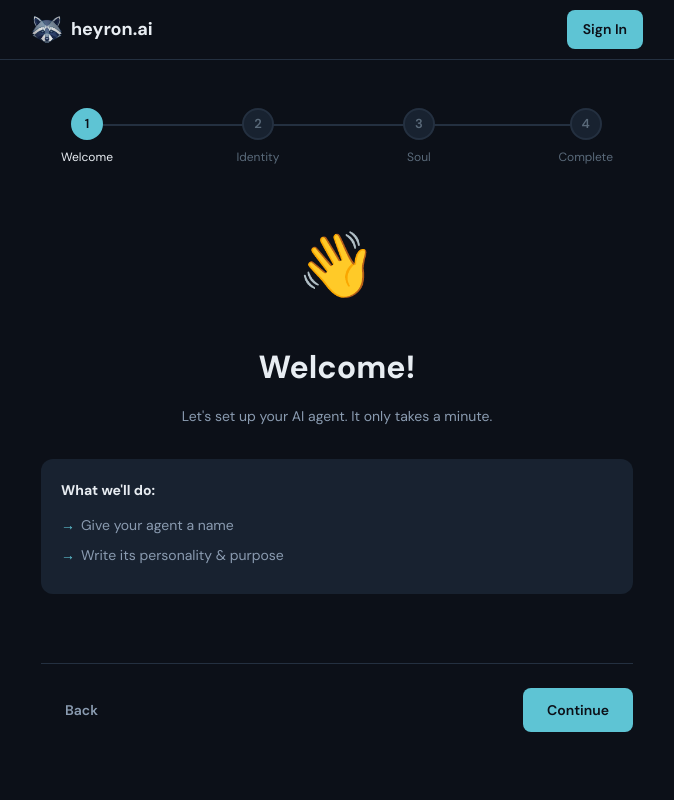
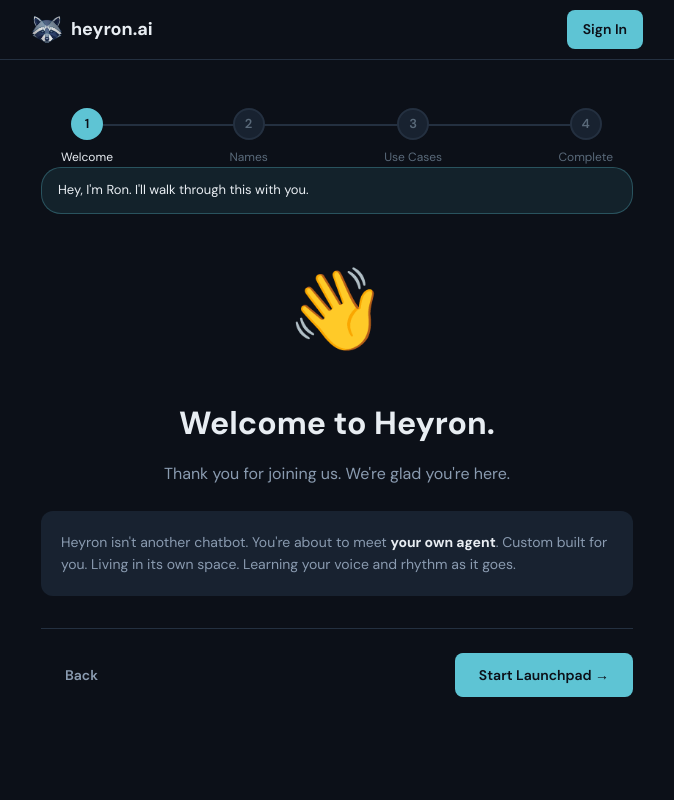
Before and after one commit to crazydc/heyron-docs, a React (Vite) app in the folder client/: page /onboarding in a window 1280 px wide. Shown: the top 800 px of the page, without its empty margins (303-977 px from the left). Built offline with nearby package versions, Linux system fonts and the light colour scheme.

Commit message:
Onboarding: Welcome, Names, Use Cases flow with Ron companion

```diff
--- a/client/src/pages/Onboarding.css
+++ b/client/src/pages/Onboarding.css
@@ -10,9 +10,26 @@
   padding: 0 var(--space-lg);
 }
 
+.ron-companion {
+  display: flex;
+  align-items: center;
+  gap: 10px;
+  padding: 12px 16px;
+  margin: 0 0 22px;
+  background: rgba(94, 196, 212, 0.1);
+  border: 1px solid rgba(94, 196, 212, 0.3);
+  border-radius: var(--radius-lg);
+  font-size: 13px;
+  color: var(--accent);
+}
+
+.ron-companion span {
+  color: var(--text-primary);
+}
+
 .onboarding-content {
-  margin: 48px 0;
-  min-height: 400px;
+  margin: 32px 0;
+  min-height: 350px;
 }
 
 .onboarding-nav {
@@ -28,7 +45,7 @@
 }
 
 .step-icon {
-  font-size: 64px;
+  font-size: 80px;
   margin-bottom: 24px;
 }
 
@@ -42,9 +59,29 @@
   margin-bottom: 12px;
 }
 
+.step-content .sub {
+  color: var(--text-secondary);
+  font-size: 16px;
+  margin-bottom: 24px;
+}
+
 .step-content > p {
   color: var(--text-secondary);
   margin-bottom: 32px;
+}
+
+.hello-body {
+  text-align: left;
+  background: var(--bg-card);
+  border-radius: var(--radius-md);
+  padding: 20px;
+  margin-top: 24px;
+  line-height: 1.6;
+  color: var(--text-secondary);
+}
+
+.hello-body strong {
+  color: var(--text-primary);
 }
 
 .form-stack {
@@ -56,35 +93,32 @@
   margin: 0 auto;
 }
 
-.what-to-expect {
-  text-align: left;
-  background: var(--bg-card);
-  border-radius: var(--radius-md);
-  padding: 20px;
-  margin-top: 32px;
+/* Usecases Grid */
+.usecases-grid {
+  display: flex;
+  flex-wrap: wrap;
+  gap: 10px;
+  justify-content: center;
 }
 
-.what-to-expect h3 {
+.usecase-chip {
+  padding: 12px 20px;
+  background: var(--bg-card);
+  border: 1px solid var(--border);
+  border-radius: var(--radius-full);
+  color: var(--text-secondary);
   font-size: 14px;
-  margin-bottom: 12px;
+  cursor: pointer;
+  transition: all 0.2s;
 }
 
-.what-to-expect ul {
-  list-style: none;
+.usecase-chip:hover {
+  border-color: var(--text-muted);
 }
 
-.what-to-expect li {
-  color: var(--text-secondary);
-  font-size: 14px;
-  margin-bottom: 8px;
-  padding-left: 20px;
-  position: relative;
-}
-
-.what-to-expect li::before {
-  content: '→';
-  position: absolute;
-  left: 0;
+.usecase-chip.selected {
+  border-color: var(--accent);
+  background: rgba(94, 196, 212, 0.1);
   color: var(--accent);
 }
 
@@ -101,15 +135,10 @@
   margin: 24px 0;
 }
 
-.summary-card h3 {
-  font-size: 14px;
-  margin-bottom: 16px;
-}
-
 .summary-card dl {
   display: grid;
-  grid-template-columns: 100px 1fr;
-  gap: 8px;
+  grid-template-columns: 80px 1fr;
+  gap: 12px;
 }
 
 .summary-card dt {
--- a/client/src/pages/Onboarding.jsx
+++ b/client/src/pages/Onboarding.jsx
@@ -10,10 +10,26 @@
 
 const STEPS = [
   { id: 0, title: 'Welcome' },
-  { id: 1, title: 'Identity' },
-  { id: 2, title: 'Soul' },
+  { id: 1, title: 'Names' },
+  { id: 2, title: 'Use Cases' },
   { id: 3, title: 'Complete' }
 ]
+
+const RON_LINES = [
+  "Hey, I'm Ron. I'll walk through this with you.",
+  "This is the part where your agent becomes yours.",
+  "Looking good. Every answer shapes how it treats you.",
+  "Almost there, this is the good part.",
+];
+
+const USECASES = [
+  { id: 'helpdesk', label: 'Customer Support' },
+  { id: 'knowledge', label: 'Knowledge Base' },
+  { id: 'assistant', label: 'Personal Assistant' },
+  { id: 'internal', label: 'Internal Tools' },
+  { id: 'sales', label: 'Sales Bot' },
+  { id: 'other', label: 'Something else' },
+];
 
 export default function Onboarding() {
   const navigate = useNavigate()
@@ -24,9 +40,17 @@
   const [formData, setFormData] = useState({
     agentName: '',
     yourName: user?.fullName || '',
-    instructions: '',
-    whoFor: ''
+    usecases: []
   })
+
+  const toggleUsecase = (id) => {
+    setFormData(prev => ({
+      ...prev,
+      usecases: prev.usecases.includes(id)
+        ? prev.usecases.filter(u => u !== id)
+        : [...prev.usecases, id]
+    }))
+  }
 
   const handleNext = () => {
     if (currentStep === STEPS.length - 1) {
@@ -48,8 +72,8 @@
   const canProceed = () => {
     switch (currentStep) {
       case 0: return true
-      case 1: return !!formData.agentName.trim()
-      case 2: return !!formData.instructions.trim()
+      case 1: return !!formData.agentName.trim() && !!formData.yourName.trim()
+      case 2: return formData.usecases.length > 0
       case 3: return true
       default: return false
     }
@@ -64,26 +88,28 @@
             current={currentStep}
           />
 
+          <div className="ron-companion">
+            <span>{RON_LINES[currentStep]}</span>
+          </div>
+
           <div className="onboarding-content">
             {currentStep === 0 && (
               <div className="step-content">
                 <div className="step-icon">👋</div>
-                <h1>Welcome{user?.fullName ? `, ${user.fullName.split(' ')[0]}` : ''}!</h1>
-                <p>Let's set up your AI agent. It only takes a minute.</p>
-                <div className="what-to-expect">
-                  <h3>What we'll do:</h3>
-                  <ul>
-                    <li>Give your agent a name</li>
-                    <li>Write its personality & purpose</li>
-                  </ul>
-                </div>
+                <h1>Welcome to Heyron.</h1>
+                <p className="sub">Thank you for joining us. We're glad you're here.</p>
+
+                <p className="hello-body">
+                  Heyron isn't another chatbot. You're about to meet <strong>your own agent</strong>.
+                  Custom built for you. Living in its own space. Learning your voice and rhythm as it goes.
+                </p>
               </div>
             )}
 
             {currentStep === 1 && (
               <div className="step-content">
-                <h2>What should we call you?</h2>
-                <p>And what name should your agent use?</p>
+                <h2>Let's give your agent a name.</h2>
+                <p>What should it call you? And what will you call it?</p>
 
                 <div className="form-stack">
                   <Input
@@ -96,7 +122,7 @@
                   <Input
                     label="Agent name"
                     name="agentName"
-                    placeholder="e.g., Ron, Assistant, Helper"
+                    placeholder="e.g., Ron, Assistant, Eloise"
                     value={formData.agentName}
                     onChange={(e) => setFormData(prev => ({ ...prev, agentName: e.target.value }))}
                   />
@@ -106,24 +132,19 @@
 
             {currentStep === 2 && (
               <div className="step-content">
-                <h2>What's your agent's purpose?</h2>
-                <p>Describe what you want your agent to do.</p>
+                <h2>What will your agent do?</h2>
+                <p>Select all that apply.</p>
 
-                <div className="form-stack">
-                  <Input
-                    label="Instructions"
-                    name="instructions"
-                    placeholder="e.g., You are a helpful assistant that answers questions about our company..."
-                    value={formData.instructions}
-                    onChange={(e) => setFormData(prev => ({ ...prev, instructions: e.target.value }))}
-                  />
-                  <Input
-                    label="Who is this for?"
-                    name="whoFor"
-                    placeholder="e.g., My team, My family, My customers"
-                    value={formData.whoFor}
-                    onChange={(e) => setFormData(prev => ({ ...prev, whoFor: e.target.value }))}
-                  />
+                <div className="usecases-grid">
+                  {USECASES.map(usecase => (
+                    <button
+                      key={usecase.id}
+                      className={`usecase-chip ${formData.usecases.includes(usecase.id) ? 'selected' : ''}`}
+                      onClick={() => toggleUsecase(usecase.id)}
+                    >
+                      {usecase.label}
+                    </button>
+                  ))}
                 </div>
               </div>
             )}
@@ -132,17 +153,16 @@
               <div className="step-content complete-step">
                 <div className="complete-icon">🎉</div>
                 <h2>You're all set!</h2>
-                <p>Your AI agent is being provisioned.</p>
+                <p>Your agent is being provisioned.</p>
 
                 <div className="summary-card">
-                  <h3>Summary</h3>
                   <dl>
-                    <dt>Your name</dt>
+                    <dt>You</dt>
                     <dd>{formData.yourName || 'Not set'}</dd>
-                    <dt>Agent name</dt>
+                    <dt>Agent</dt>
                     <dd>{formData.agentName || 'Not set'}</dd>
                     <dt>For</dt>
-                    <dd>{formData.whoFor || 'Not set'}</dd>
+                    <dd>{formData.usecases.map(u => USECASES.find(x => x.id === u)?.label).join(', ') || 'Not set'}</dd>
                   </dl>
                 </div>
               </div>
@@ -154,7 +174,7 @@
               {currentStep === 0 ? 'Back' : 'Back'}
             </Button>
             <Button onClick={handleNext} disabled={!canProceed()}>
-              {currentStep === STEPS.length - 1 ? 'Go to Dashboard' : 'Continue'}
+              {currentStep === 0 ? 'Start Launchpad →' : currentStep === STEPS.length - 1 ? 'Go to Dashboard' : 'Continue'}
             </Button>
           </div>
         </div>
```
Also changed, not shown: 5 other files (tests, documents, lock files or other folders).
